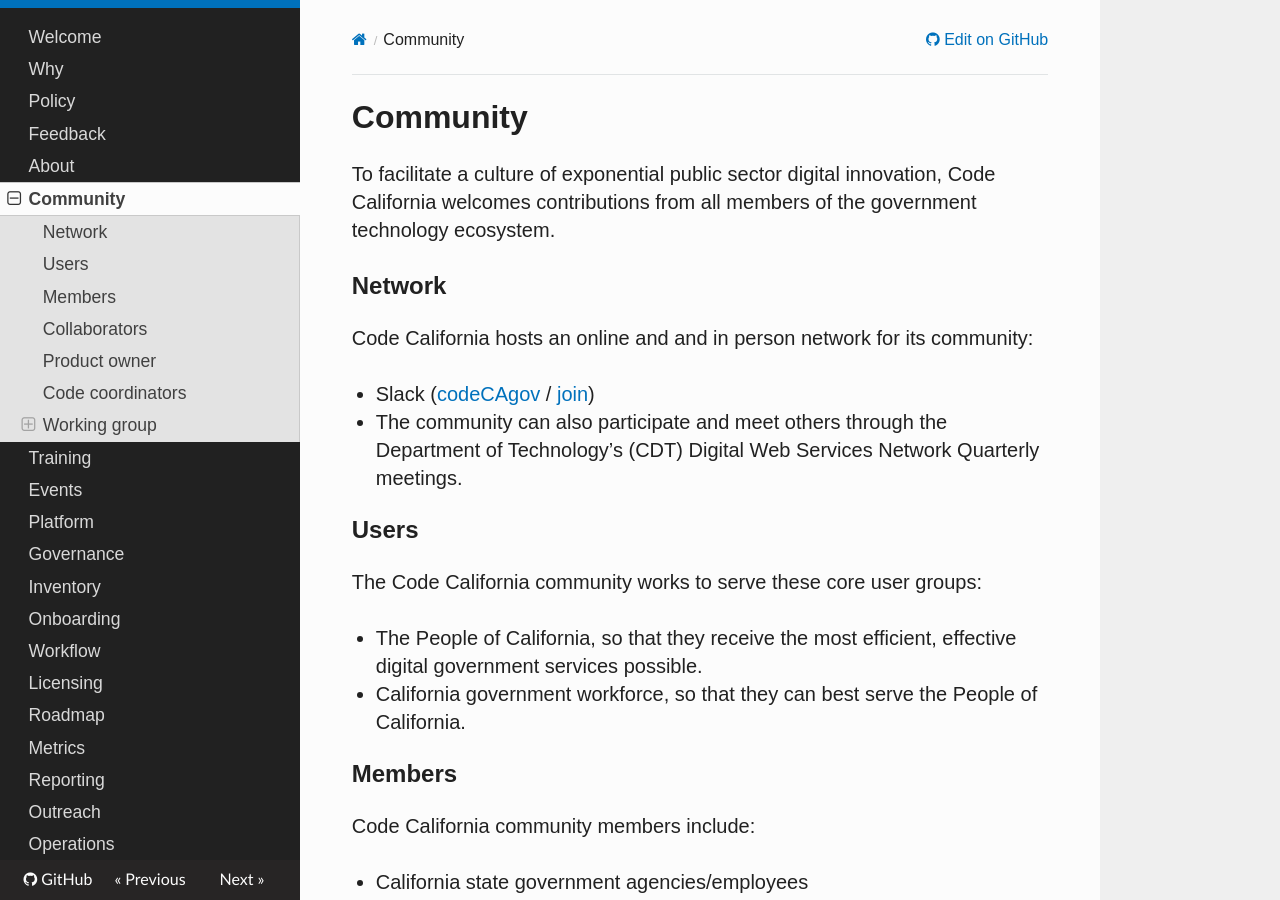
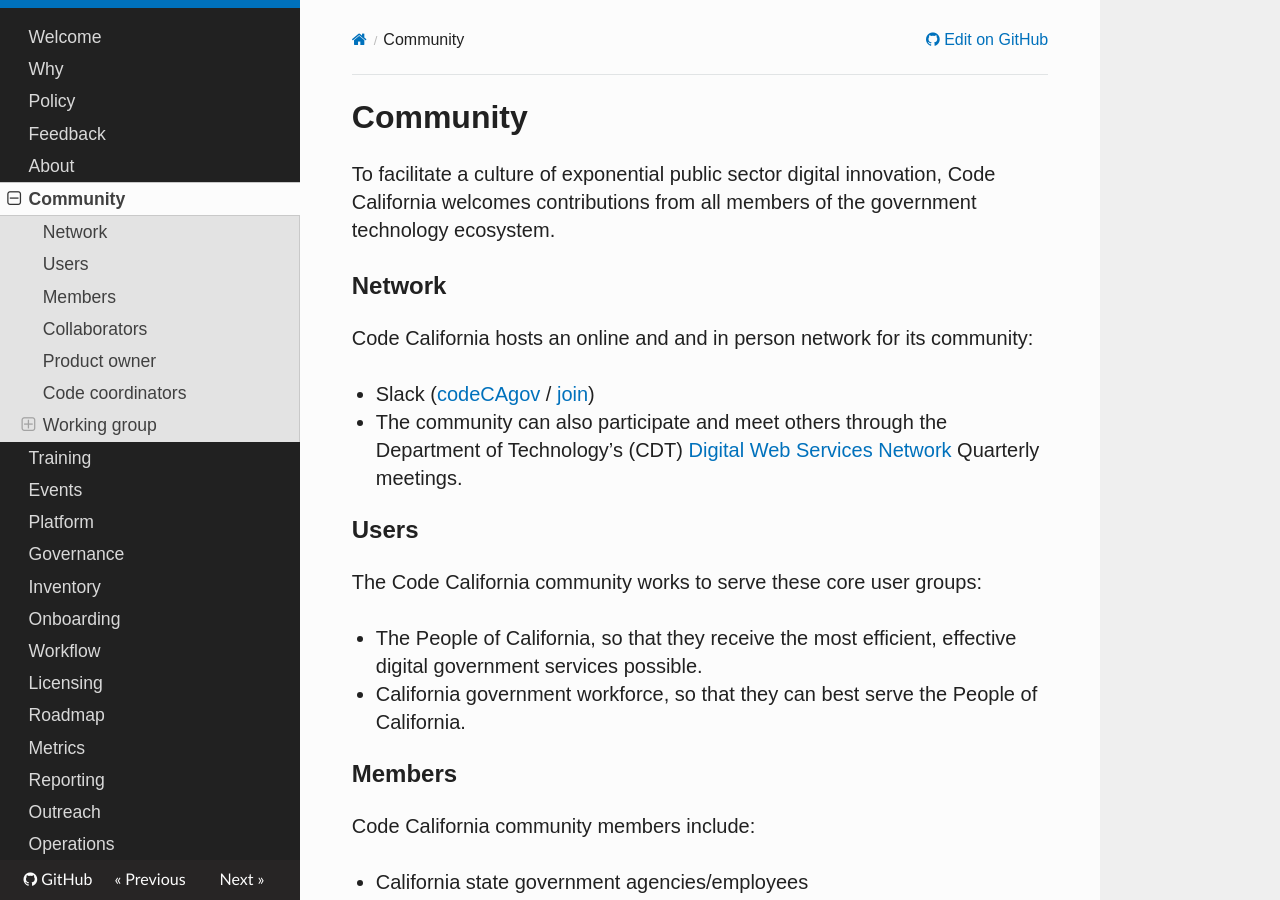
Before and after one commit to CA-CODE-Works/playbook, an MkDocs documentation site: the page built from docs/community.md, in a window 1280 px wide and 900 px high. Built offline with MkDocs 1.6.1, drawn with Linux system fonts in a browser that asks for light colours; nearby versions of some CDN libraries; old or Windows-style settings are respelled for this version of MkDocs; part of the change alters nothing that is shown.

```diff
--- a/docs/community.md
+++ b/docs/community.md
@@ -7,7 +7,7 @@ To facilitate a culture of exponential public sector digital innovation, Code Ca
 Code California hosts an online and and in person network for its community:
 
 * Slack ([codeCAgov](https://codecagov.slack.com/) / [join](https://join.slack.com/t/codecagov/shared_invite/enQtNDU3MDY2NDUyMTk3LTkxMzEwYzU3MzdkNTE3ZGE0OGY4MjU5YzUzMTE5ODgwZjc3ZDE3MjlhMjQ3NTJkN2Y2NzFmZDk0NzZmNzgwYmU))
-* The community can also participate and meet others through the Department of Technology’s (CDT) Digital Web Services Network Quarterly meetings.
+* The community can also participate and meet others through the Department of Technology’s (CDT) [Digital Web Services Network](https://cdt.ca.gov/dwsn/) Quarterly meetings.
 
 ## Users
 
```
